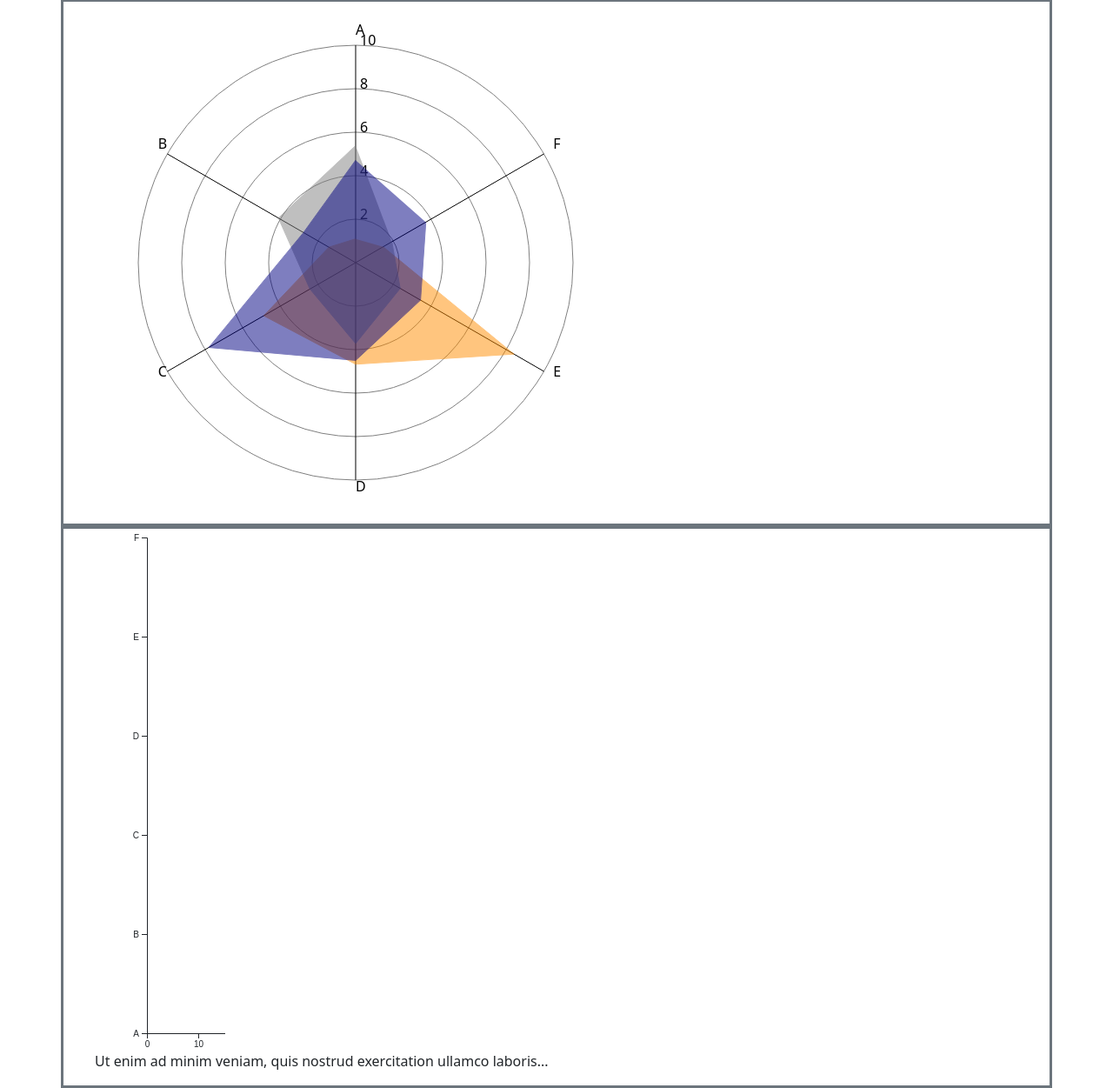
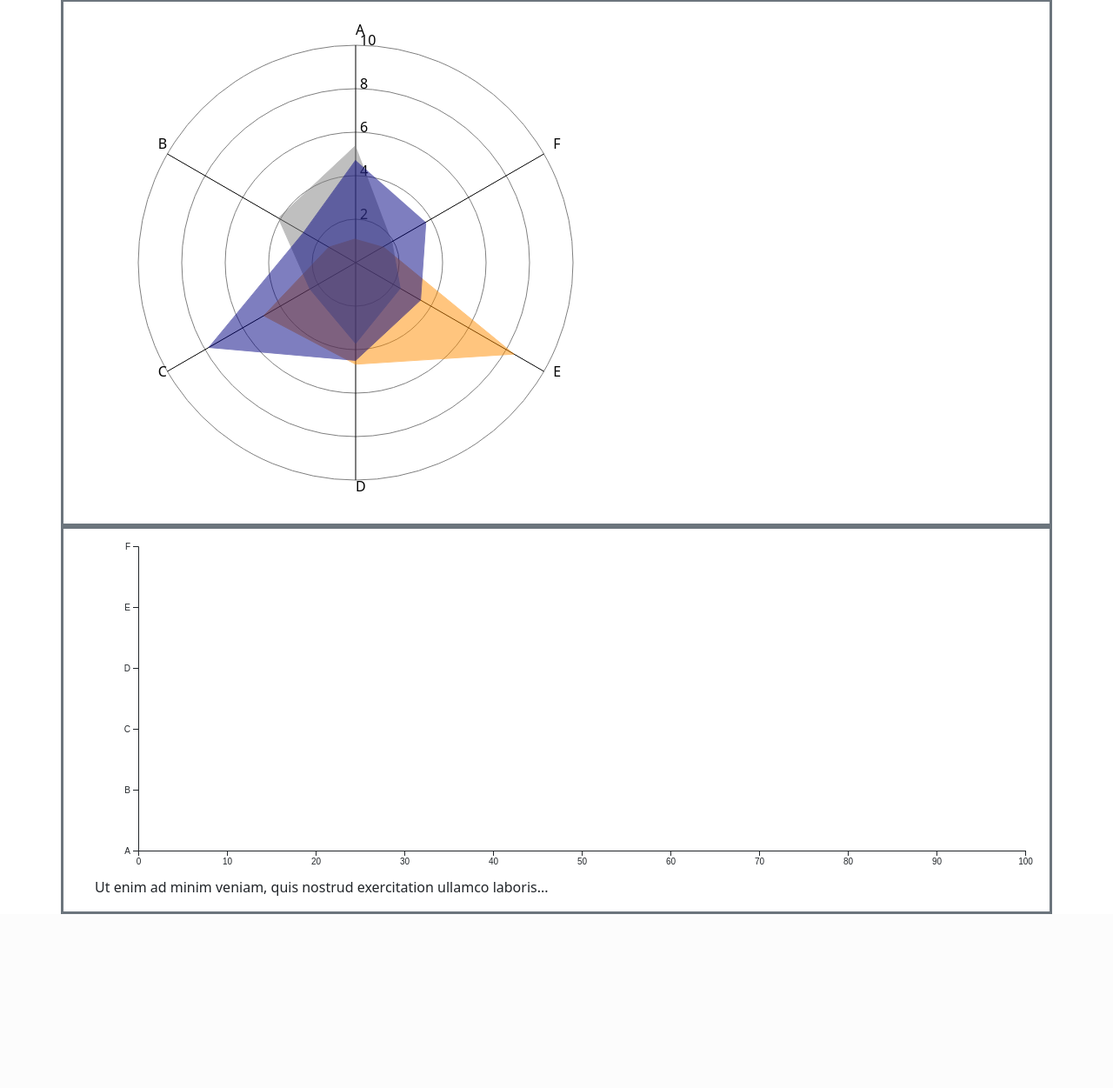
Before and after one commit to Boogiemanc/my-part, a Flask app: page /stats in a window 1280 px wide. Shown: the part 630-1881 px from the top of the page at 87% size. After the commit the page ends 1681 px from the top, so only its background shows below. Run offline with Flask 3, Linux system fonts and the light colour scheme.

Commit message:
modified:   static/JS/D3Chart-1.js 	modified:   static/css/playground.css 	modified:   templates/setup_viz.html

```diff
--- a/static/JS/D3Chart-1.js
+++ b/static/JS/D3Chart-1.js
@@ -2,14 +2,14 @@
 //SHARED CONSTANTS FOR DYNAMIC CHARTS
 let  Container_Bar = document.getElementById("svg_container");
 var ContainerPos =Container_Bar.getBoundingClientRect();
-let HEIGHT = 600;
-let WIDTH= ContainerPos.height;
+let HEIGHT = 400;
+let WIDTH= ContainerPos.width;
 
 //CONSTANT FOR MARGINS
 var Marginleft =50;
 var MarginTop = 10;
 var MarginBottom =  20;
-var MarginRight = 30;
+var MarginRight = 90;
 
 var ASPECT = WIDTH/HEIGHT;
 //FAKE DATA /////
@@ -27,18 +27,18 @@ letters = ["A", "B", "C", "D", "E","F"]
 //scale
 var scaleY = d3.scalePoint()
  .domain(data2)
- .range([HEIGHT-MarginRight,0 ]);
+ .range([HEIGHT-Marginleft,0 ]);
 var scaleX= d3.scaleLinear()
 .domain([ 100,0])
-.range([ HEIGHT ,MarginTop ]);
+.range([ WIDTH-MarginRight,0 ]);
 //test scale
 
 
 d3.select(window)
 .on("resize", function(){
-    var target_Width  = svg1.node().getBoundingClientRect().width/2;
-    WIDTH = target_Width;
-    HEIGHT = target_Width/ASPECT;
+    var target_Width  = svg1.node().getBoundingClientRect().width;
+WIDTH = target_Width;
+   // HEIGHT = target_Width/ASPECT;
     svg1.attr("width", "100%");
     svg1.attr("height", HEIGHT);
     scaleX= d3.scaleLinear()
@@ -59,14 +59,14 @@ var x_axis = d3.axisBottom().scale(scaleX);
 var y_axis = d3.axisLeft(scaleY);
 //create axis on chart
 svg1.append("g")
-.attr("transform",`translate(${Marginleft}, ${HEIGHT-MarginBottom})` )
+.attr("transform",`translate(${Marginleft}, ${HEIGHT-MarginBottom-10})` )
 .call(x_axis);
 svg1.append("g")
-.attr("transform",`translate( ${Marginleft+10},${MarginBottom-10} )`)
+.attr("transform",`translate( ${Marginleft},${MarginBottom} )`)
 .call(y_axis);
 
 ///////////////////////////////////////
-/////////////////////////////////////////PIE CHART//////////////////////////////////////////////////
+////PIE CHART//////////////////////////////////////////////////
 let  Container_Pie = document.getElementById("svg_container2");
 var ContainerPos_PI =Container_Pie.getBoundingClientRect();
 let HEIGHT_PI = 600;//ContainerPos_PI.height;
--- a/static/css/playground.css
+++ b/static/css/playground.css
@@ -7,6 +7,8 @@
 }
 #svg_container{
 
+
+ position: relative;
 width: 100%;
 height: 100%;
 
--- a/templates/setup_viz.html
+++ b/templates/setup_viz.html
@@ -23,7 +23,7 @@
   </head>
 
   <header>
-    <nav class="navbar navbar-expand-lg navbar-dark bg-dark">
+    <nav class="navbar ms-auto navbar-expand-lg navbar-dark bg-dark">
       <button
         class="navbar-toggler"
         type="button"
@@ -93,10 +93,10 @@
 
           </div>
 
+        </span>
 
 
 
-      </span>
     </div>
 
   </div>
```
